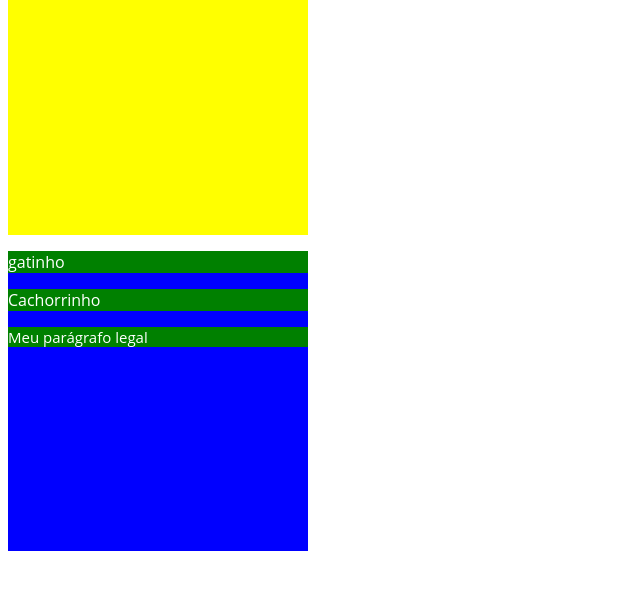
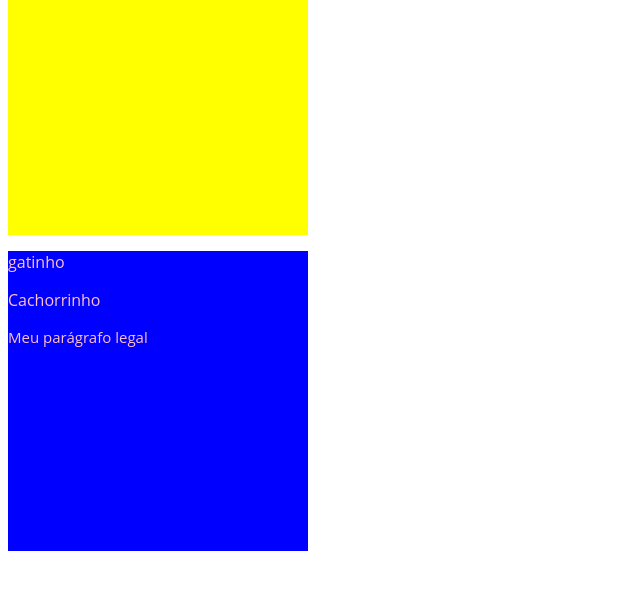
Before and after one commit to danicuki/learn-git, a plain HTML site: page index.html in a window 1280 px wide. Shown: the part 86-676 px from the top of the page, without its empty margins (0-640 px from the left). Drawn offline with Linux system fonts and the light colour scheme.

Commit message:
alteracao de cor dos paragrafos

```diff
--- a/index.css
+++ b/index.css
@@ -24,6 +24,11 @@ html {
     color: white;
 }
 
+.pink {
+    color: pink;
+    background-color: blue;
+}
+
 .coisa-legal {
     font-size: 15px;
 }
--- a/index.js
+++ b/index.js
@@ -3,5 +3,7 @@ console.log("paloma")
 const list = document.getElementsByTagName('p');
 
 for(let el of list) {
-  el.classList.add('green');
+  el.classList.add('pink');
 }
+
+ojodpmdkaljd
```
